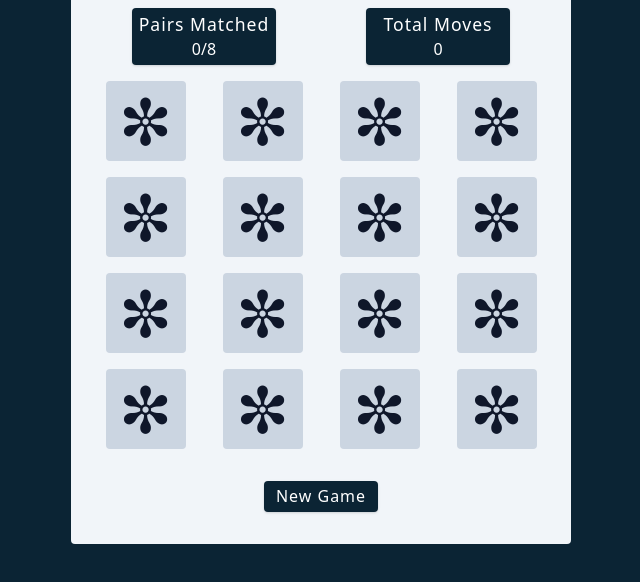
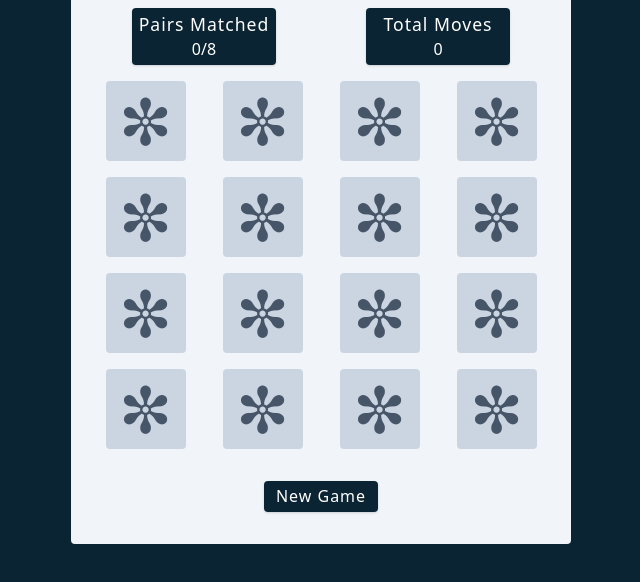
Before and after one commit to krtEngineer/js_games, a plain HTML site: page match_pairs/index.html in a window 1280 px wide. Shown: the part 138-720 px from the top of the page, without its empty margins (319-959 px from the left). Drawn offline with Linux system fonts and the light colour scheme.

Commit message:
Adding color to default icon.
Signed-off-by: krtEngineer <krt.engineer@gmail.com>

```diff
--- a/match_pairs/css/style.css
+++ b/match_pairs/css/style.css
@@ -355,8 +355,11 @@ body {
   place-items: center;
   place-content: center;
   font-size: 4rem;
-  /* color: transparent;
-  text-shadow: 0 0 0 var(--grey-600); */
+}
+
+.default-icon-color {
+  color: transparent;
+  text-shadow: 0 0 0 var(--grey-600);
 }
 
 /* .block-content:hover {
--- a/match_pairs/structure.js
+++ b/match_pairs/structure.js
@@ -34,7 +34,7 @@ const getClassStr = (isLocked = false, isSelected) => {
   } else if (isSelected) {
     return `block-content selected`;
   } else {
-    return `block-content`;
+    return `default-icon-color block-content`;
   }
 };
 
```
